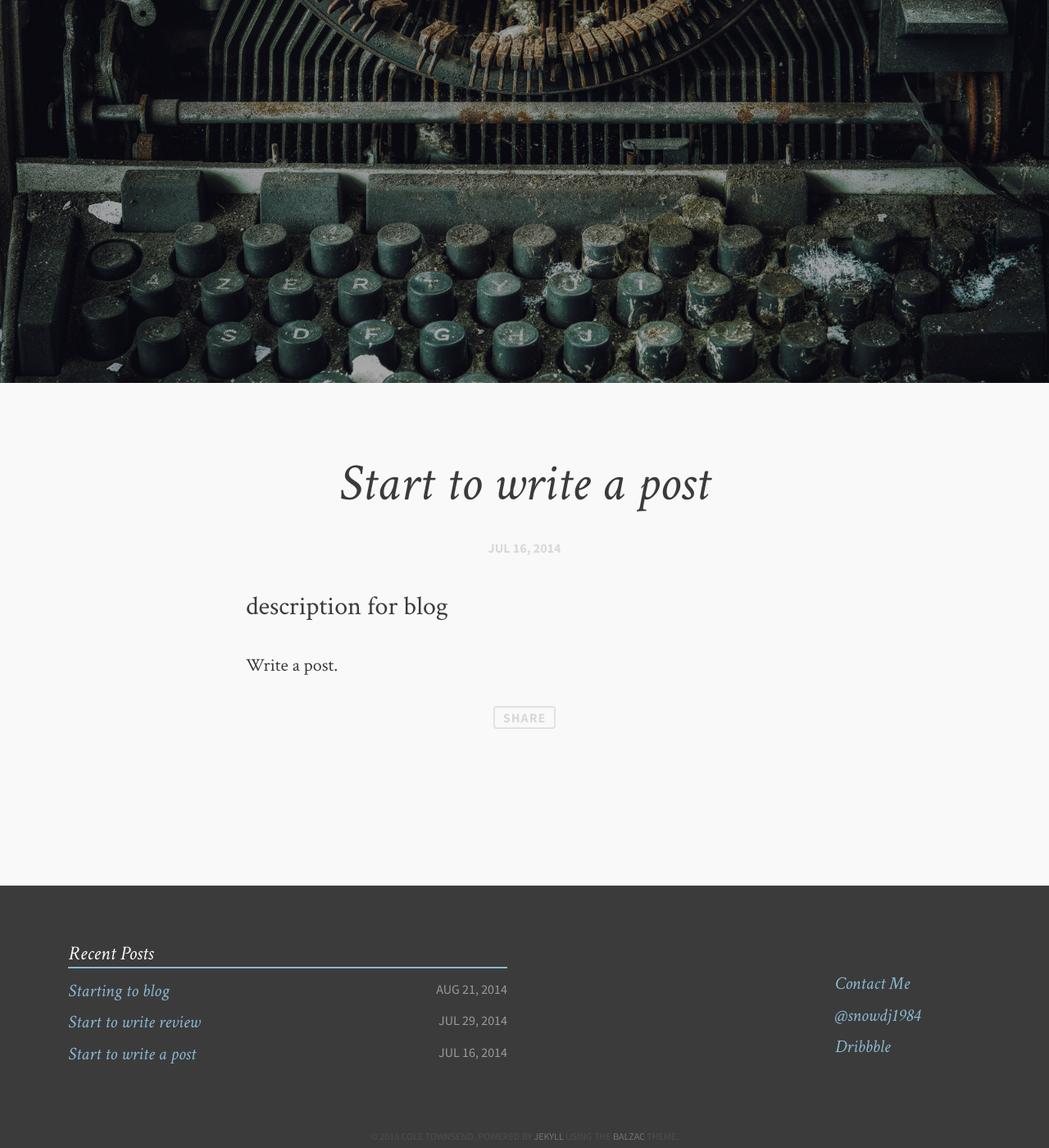
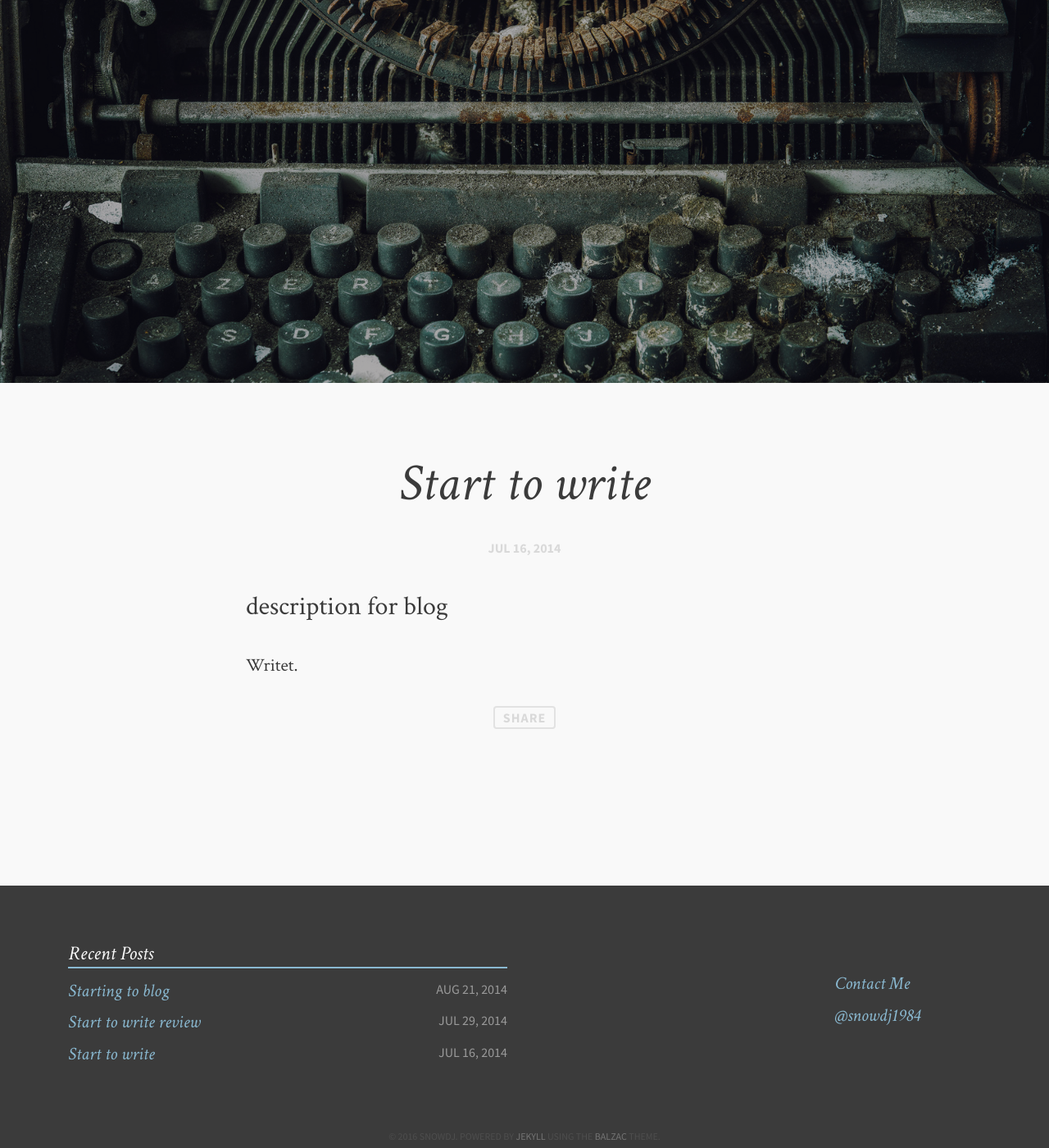
Before and after one commit to snowdj/testlab, a Jekyll site: the page built from _posts/2014-07-16-start-write-posts.md, in a window 1280 px wide and 1400 px high, scrolled down 83 px. Shown: the whole window at 82% size. Built offline with Jekyll 4.4.1, drawn with Linux system fonts in a browser that asks for light colours; comment, search, counter and statistics services are not loaded.

```diff
--- a/_config.yml
+++ b/_config.yml
@@ -6,14 +6,14 @@
 
 # Owner/author information
 owner:
-  name:           Cole Townsend
+  name:           snowdj
   avatar:         avatar.png
   bio:            "Aesthete & Athlete"
-  email:          cole@coletownsend.com
+  email:          snowdj@gmail.com
   twitter:        snowdj1984
-  github:         coletownsend
-  instagram:      ctrunsthis
-  dribbble:       coletownsend
+  github:         snowdj
+  #instagram:      ctrunsthis
+  #dribbble:       coletownsend
   disqus:         snowdj
   location:       "Buffalo, NY"
   # Plug in your disqus shortname!
@@ -25,8 +25,6 @@
 # Links to include in top navigation
 # For external links add external: true
 links:
-  - title: About
-    url: /about
   - title: Articles
     url: /articles
   - title: Reviews
@@ -34,9 +32,8 @@
   - title: Github
     url: http://snowdj.github.io/balzac
     external: true
-  - title: Cole Who?
-    url: http://coletownsend.com
-    external: true
+  - title: About
+    url: /about
 
 # http://en.wikipedia.org/wiki/List_of_tz_database_time_zones
 timezone:    America/New_York
--- a/_posts/2014-07-16-start-write-posts.md
+++ b/_posts/2014-07-16-start-write-posts.md
@@ -1,16 +1,15 @@
 ---
-title: Start to write a post
+title: Start to write
 layout: post
 category: articles
 tags: [seminary, fbc-durham]
 description: "description for blog"
 keywords: [write, post]
-buy:
-    amazon:
 context: context.
 intro: "introduction"
 date: 2014-07-16T08:00-4:00
 published: true
+
 ---
 
-Write a post.
+Writet.
```
Also changed, not shown: _posts/2014-08-21-start-blog.md (+2 -1 lines), index.md (+1 -1 lines).
